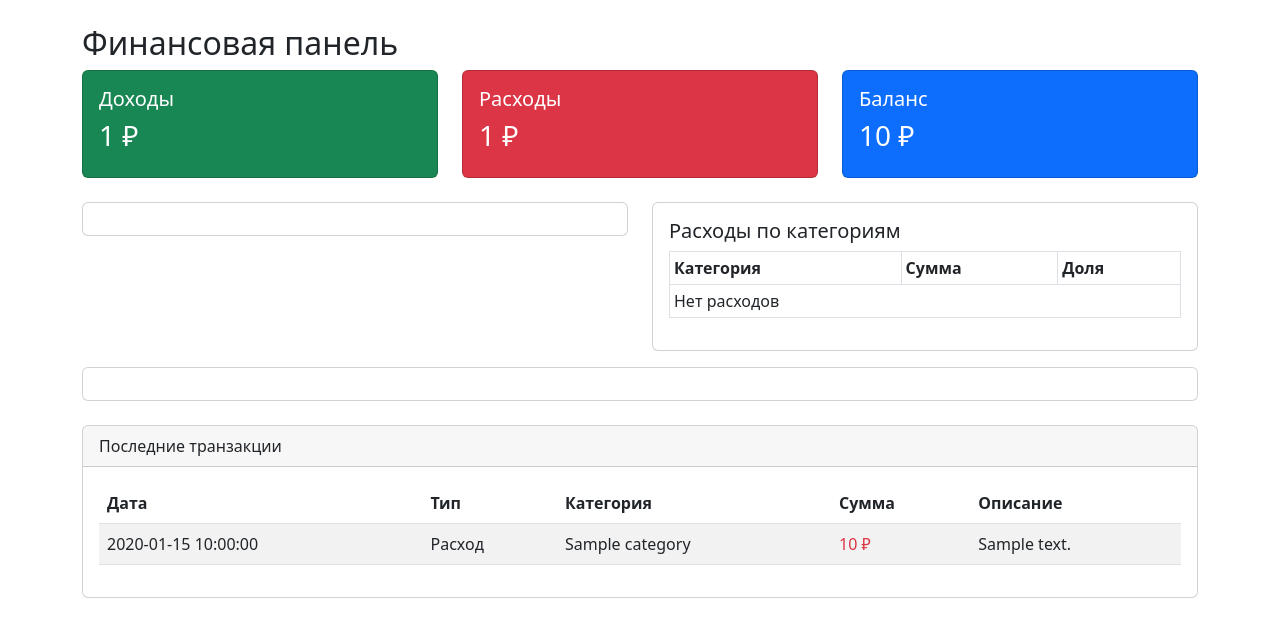
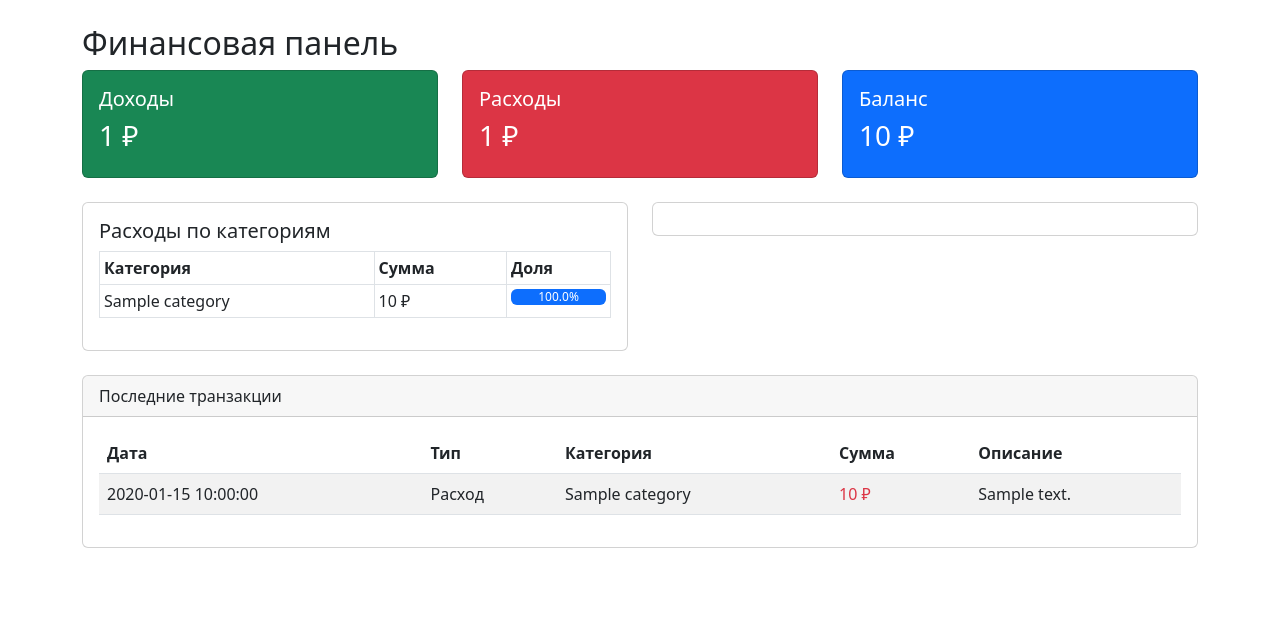
Before and after one commit to bzww323/personal_financial_tracker, a Flask app: template templates/dashboard.html in a window 1280 px wide. Shown: the part 56-693 px from the top of the page. Run offline with Flask 3, Linux system fonts and the light colour scheme; the template is opened without the code that fills it: most values are stand-ins (such as "Sample title", 1, 10 or a date in 2020); some libraries are stand-ins or nearby versions.

Commit message:
Update dashboard.html

```diff
--- a/templates/dashboard.html
+++ b/templates/dashboard.html
@@ -30,16 +30,6 @@
 </div>
 
 <div class="row">
-    {% if pie_html %}
-    <div class="col-md-6">
-        <div class="card">
-            <div class="card-body">
-                <div id="pieChart"></div>
-            </div>
-        </div>
-    </div>
-    {% endif %}
-
     <div class="col-md-6">
         <div class="card">
             <div class="card-body">
@@ -49,17 +39,16 @@
                         <tr><th>Категория</th><th>Сумма</th><th>Доля</th></tr>
                     </thead>
                     <tbody>
-                        {% set expense_rows = get_expense_rows() %}
-                        {% if expense_rows %}
-                            {% set total = expense_rows | sum(attribute='total') %}
-                            {% for row in expense_rows %}
+                        {% if expense_data %}
+                            {% set total = expense_data | sum(attribute='total') %}
+                            {% for item in expense_data %}
                             <tr>
-                                <td>{{ row.category }}</td>
-                                <td>{{ row.total }} ₽</td>
+                                <td>{{ item.category }}</td>
+                                <td>{{ item.total }} ₽</td>
                                 <td>
                                     <div class="progress">
-                                        <div class="progress-bar" role="progressbar" style="width: {{ (row.total / total * 100)|round(1) }}%">
-                                            {{ (row.total / total * 100)|round(1) }}%
+                                        <div class="progress-bar" role="progressbar" style="width: {{ (item.total / total * 100)|round(1) }}%">
+                                            {{ (item.total / total * 100)|round(1) }}%
                                         </div>
                                     </div>
                                 </td>
@@ -75,7 +64,7 @@
     </div>
 
     {% if forecast_html %}
-    <div class="col-md-12 mt-3">
+    <div class="col-md-6">
         <div class="card">
             <div class="card-body">
                 <div id="forecastChart"></div>
@@ -118,10 +107,6 @@
             Plotly.newPlot(elementId, chartData.data, chartData.layout);
         }
     }
-    {% if pie_html %}
-    let pieGraph = {{ pie_html | safe }};
-    renderChart('pieChart', pieGraph);
-    {% endif %}
     {% if forecast_html %}
     let forecastGraph = {{ forecast_html | safe }};
     renderChart('forecastChart', forecastGraph);
```
